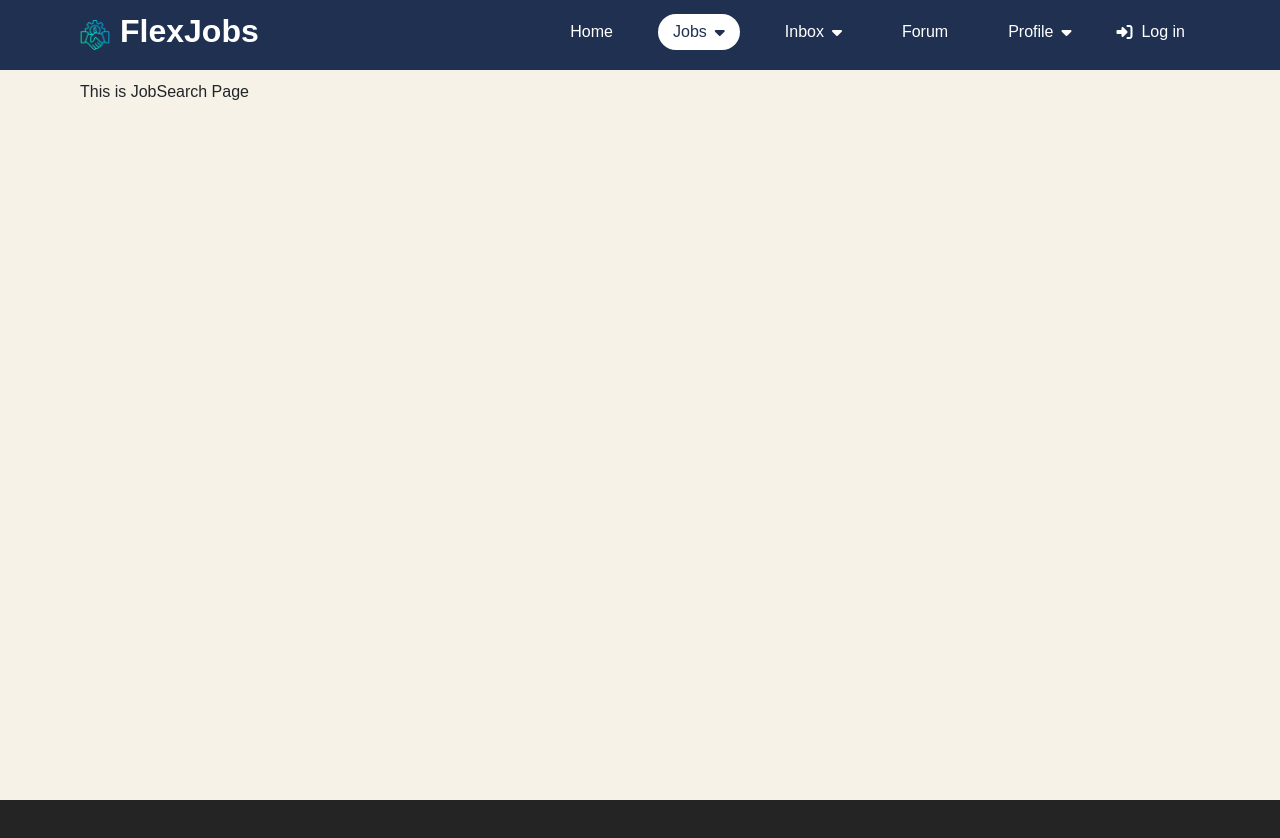
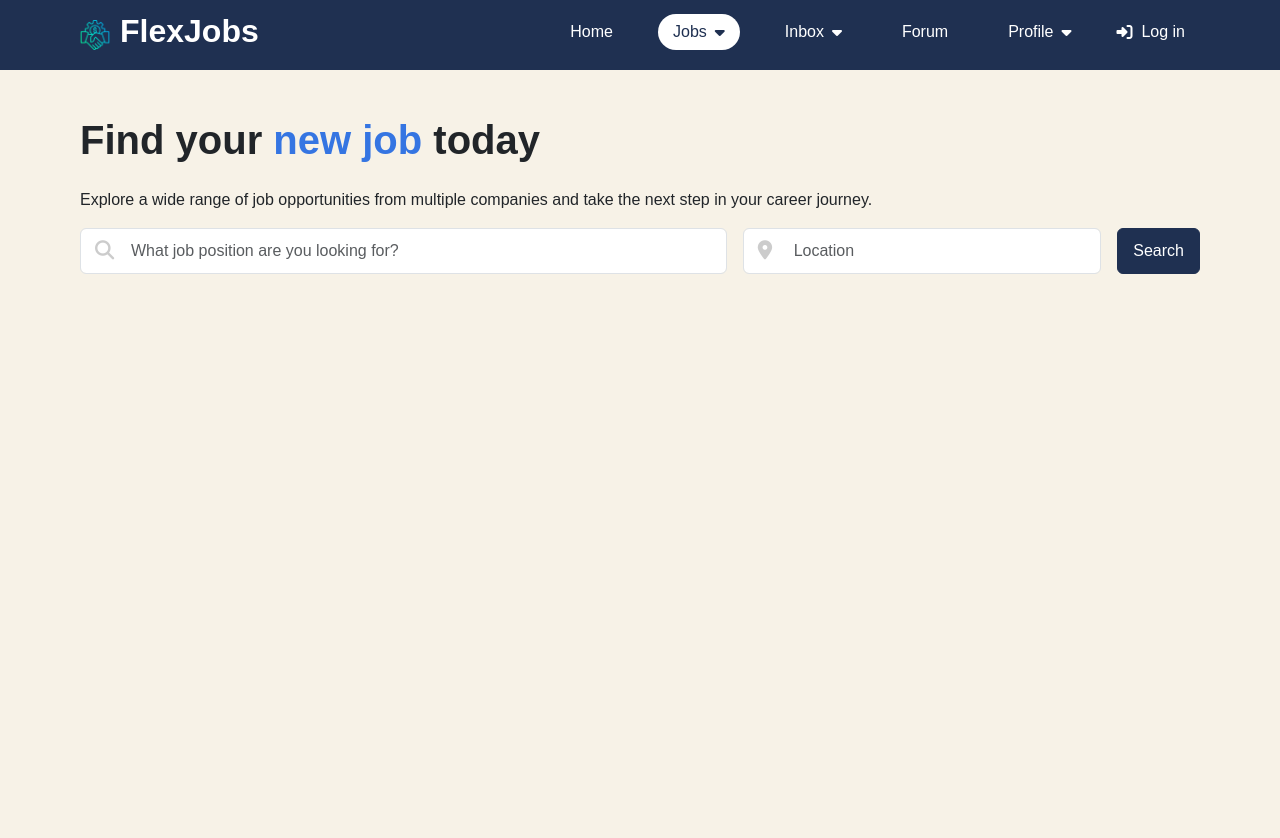
Before and after one commit to Kairos5106/FlexJobs, a React (Vite) app in the folder flexjobs-client/: page /JobSearch in a window 1280 px wide. Shown: the top 838 px of the page. Before the commit the page ends 800 px from the top, so only its background shows below. Built offline with nearby package versions, Linux system fonts and the light colour scheme.

Commit message:
job search banner

```diff
--- a/flexjobs-client/src/App.css
+++ b/flexjobs-client/src/App.css
@@ -8,6 +8,9 @@
 body {
   background-color:  #F7F2E7;
   font-family: 'Poppins', sans-serif;
+  padding-top: 100px; /* to give space for navbar before render webpage content */
+  padding-left: 80px;
+  padding-right: 80px;
 }
 
 header {
@@ -139,6 +142,14 @@ header nav ul li a:hover {
 
 /* Responsiveness */
 @media (max-width: 850px) {
+  body {
+    background-color:  #F7F2E7;
+    font-family: 'Poppins', sans-serif;
+    padding-top: 100px; /* to give space for navbar before render webpage content */
+    padding-left: 40px;
+    padding-right: 40px;
+  }
+
   header {
     padding: 10px 20px;
   }
--- /dev/null
+++ b/flexjobs-client/src/modules/Module2/Banner.jsx
@@ -0,0 +1,52 @@
+import React from "react";
+import './Module2.css';
+
+const Banner = ({ jobTitle, handleJobTitleChange, jobLocation, handleJobLocationChange }) => {
+    return (
+        <div className="section">
+            {/* Title */}
+            <h1 className="lh-lg fw-bold banner-h1">Find your <span className="blue-text">new job</span> today</h1>
+            <p>Explore a wide range of job opportunities from multiple companies and take the next step in your career journey.</p>
+
+            {/* Input fields */}
+            <form>
+                <div className="flex row g-3">
+                    {/* Input field for job title */}
+                    <div className="flex col-sm-7">
+                        <span className="input-icon"><i className="fa-solid fa-magnifying-glass"></i></span>
+                        <input
+                            type="text"
+                            name="job-title"
+                            id="job-title"
+                            className="form-control input-field"
+                            placeholder="What job position are you looking for?"
+                            onChange={handleJobTitleChange}
+                            value={jobTitle}
+                        />
+                    </div>
+
+                    {/* Input field for location */}
+                    <div className="flex col-sm">
+                        <span className="input-icon"><i className="fa-solid fa-location-dot"></i></span>
+                        <input
+                            type="text"
+                            name="job-location"
+                            id="job-location"
+                            className="form-control input-field"
+                            placeholder="Location"
+                            onChange={handleJobLocationChange}
+                            value={jobLocation}
+                        />
+                    </div>
+
+                    {/* Search button */}
+                    <div className="col-auto">
+                        <button type="submit" className="btn btn-primary">Search</button>
+                    </div>
+                </div>
+            </form>
+        </div>
+    );
+}
+
+export default Banner;
--- a/flexjobs-client/src/modules/Module2/JobSearch.jsx
+++ b/flexjobs-client/src/modules/Module2/JobSearch.jsx
@@ -1,12 +1,33 @@
-import React from 'react'
+import React, { useState } from 'react';
 import '../../App.css';
+import Banner from './Banner';
 
 const JobSearch = () => {
+    const [jobTitle, setJobTitle] = useState("");
+    const [jobLocation, setJobLocation] = useState("");
+
+    const handleJobTitleChange = (event) => {
+        setJobTitle(event.target.value);
+        // for debugging
+        console.log("job-title: ", event.target.value);
+    };
+
+    const handleJobLocationChange = (event) => {
+        setJobLocation(event.target.value);
+        // for debugging
+        console.log("job-location: ", event.target.value);
+    };
+
     return (
         <>
-        <div className="top-section">This is JobSearch Page</div>
+            <Banner
+                jobTitle={jobTitle}
+                handleJobTitleChange={handleJobTitleChange}
+                jobLocation={jobLocation}
+                handleJobLocationChange={handleJobLocationChange}
+            />
         </>
-    )
+    );
 }
 
-export default JobSearch
+export default JobSearch;
--- /dev/null
+++ b/flexjobs-client/src/modules/Module2/Module2.css
@@ -0,0 +1,43 @@
+.section {
+    margin-bottom: 40px;
+}
+
+/* Search Job ------------------------------------------------------------------------------------------------------------------------------*/
+/* Banner */
+.banner-h1 {
+    font-size: 2.5em;
+}
+
+.blue-text {
+    color: #3575E2;
+}
+
+.flex {
+    display: flex;
+    align-items: center;
+}
+
+.input-icon {
+    position: absolute;
+    padding-left: 15px;
+    color: #ccc;
+    font-size: 1.2rem;
+}
+
+.input-field {
+    padding: 10px 15px 10px 50px;
+}
+
+.btn-primary {
+    background-color: #1F3051;
+    padding: 10px 15px;
+    border: 1px solid #1F3051;
+}
+
+.btn-primary:hover {
+    background-color: #3575E2;
+    border: 1px solid #1F3051;
+    color: #fff;
+}
+
+/* Centre panel */
```
